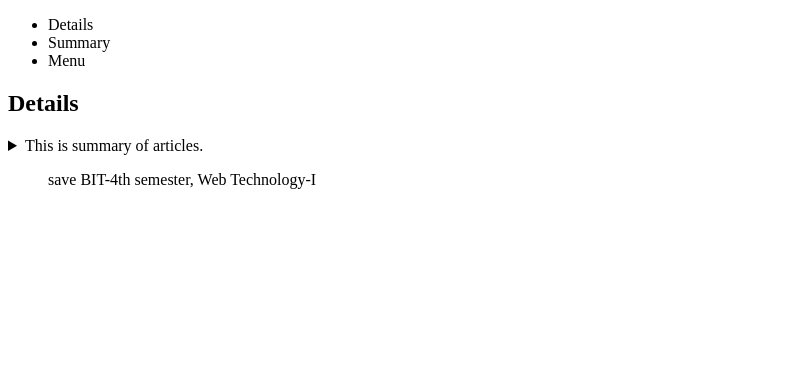
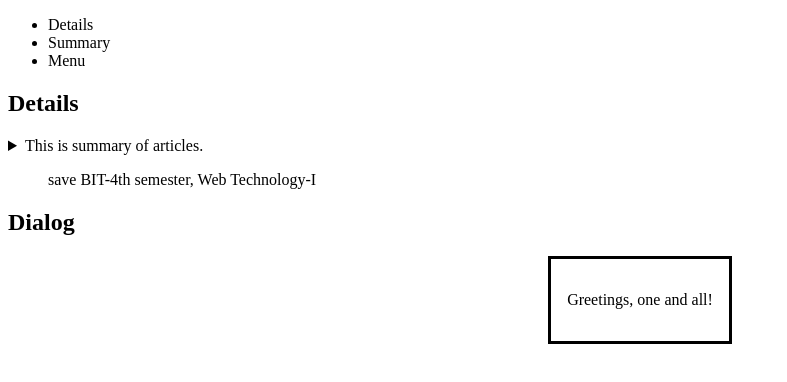
Before and after one commit to JeenaSubba/1st, a plain HTML site: page interactiveelements.html in a window 1280 px wide. Shown: the whole page, without its empty margins (0-787 px from the left). Drawn offline with Linux system fonts and the light colour scheme.

Commit message:
Interactive elements

```diff
--- a/interactiveelements.html
+++ b/interactiveelements.html
@@ -33,6 +33,10 @@
 			<command type ="command" label="save" onclick="save()">save</command>
 			BIT-4th semester, Web Technology-I
 		</menu>
+		<h2>Dialog</h2>
+		<dialog open>
+			<p>Greetings, one and all!</p>
+		</dialog>
 	</body>
 
 </body>
```
